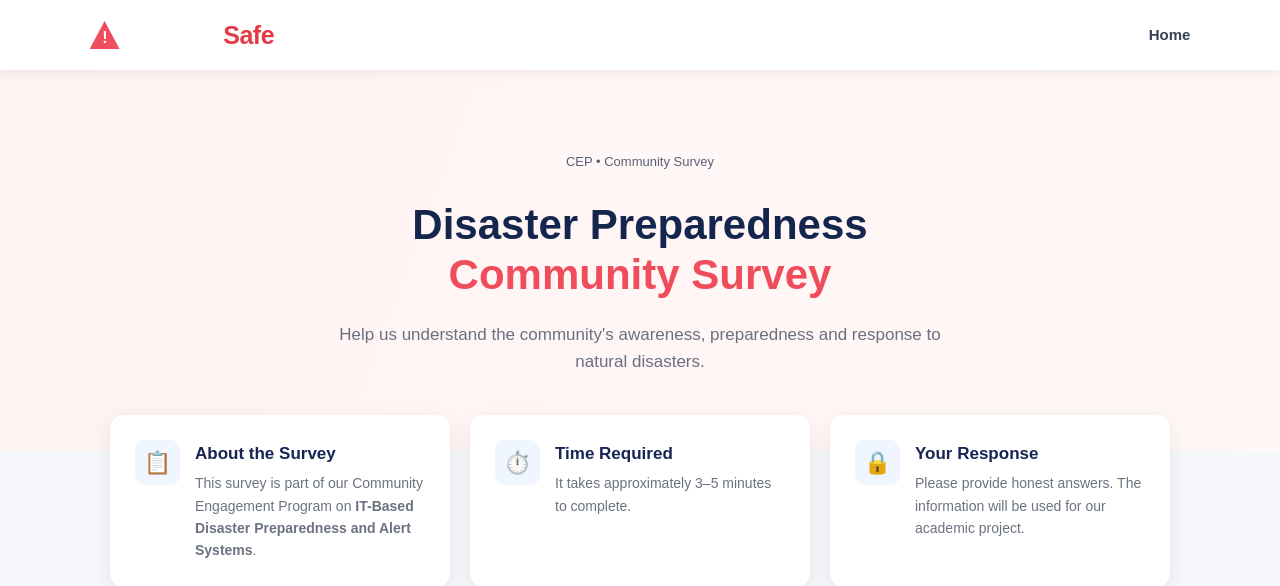
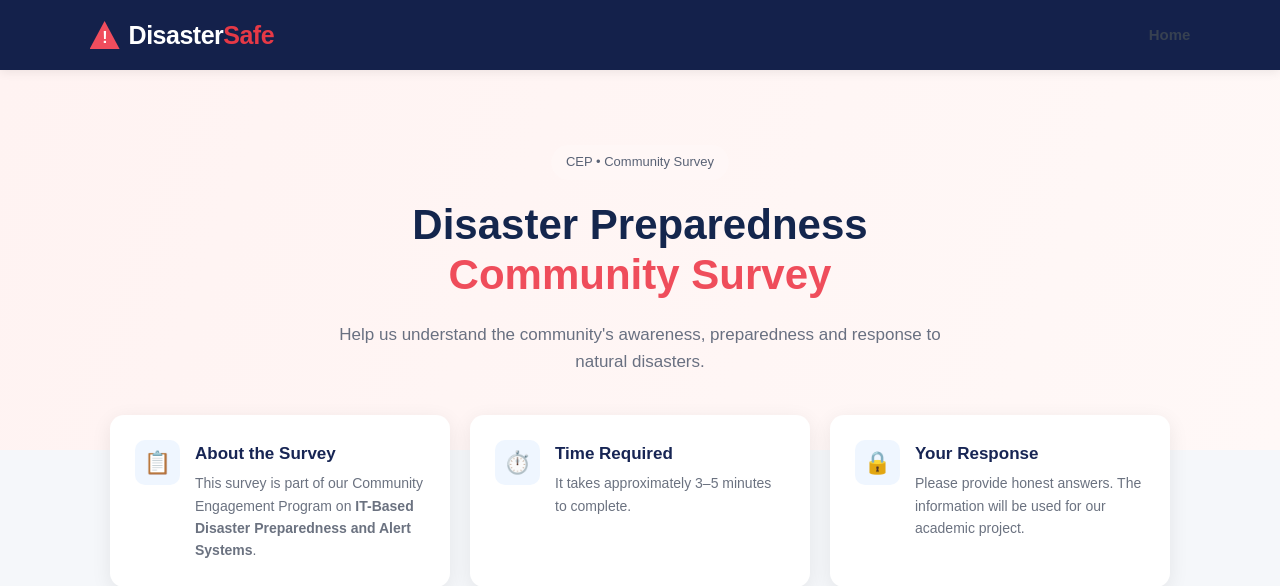
Before and after one commit to kakadraj7-del/DisasterSafe, a Flask app: page /survay in a window 1280 px wide. Shown: the top 586 px of the page. Run offline with Flask 3, Linux system fonts and the light colour scheme.

Commit message:
survay page update

```diff
--- a/static/css/survay.css
+++ b/static/css/survay.css
@@ -19,7 +19,7 @@ body {
 .navbar {
     width: 100%;
     min-height: 70px;
-    background: #ffffff;
+    background: #14214b;
     display: flex;
     align-items: center;
     justify-content: space-between;
```
